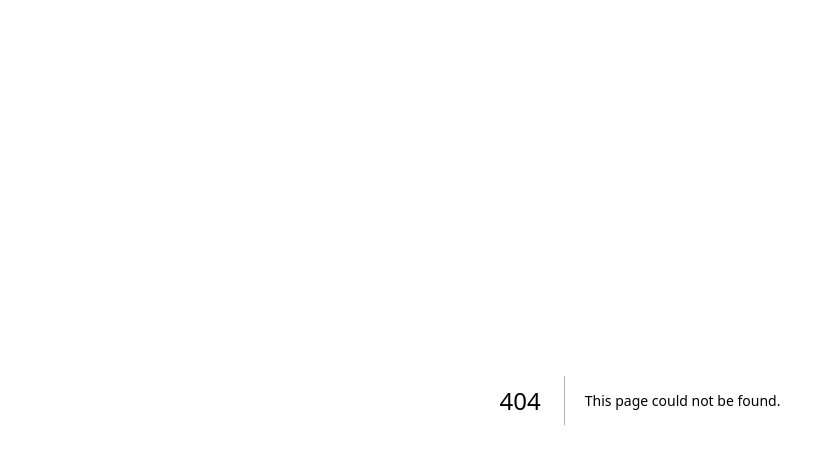
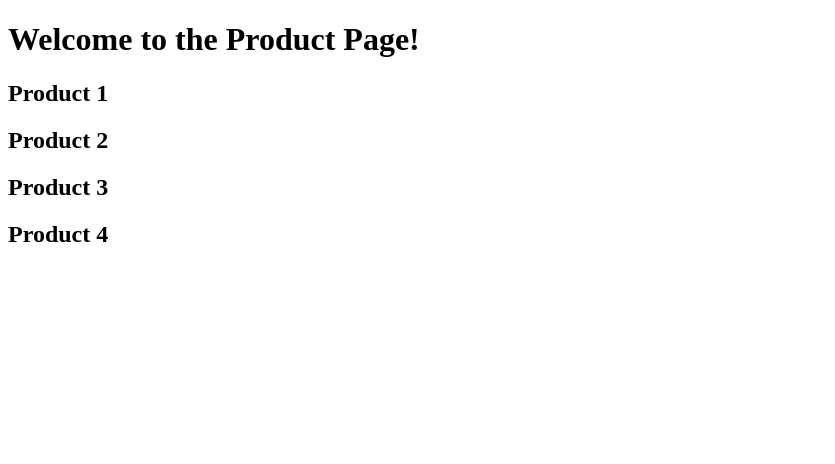
Before and after one commit to natanmuletahunde/next-tut, a Next.js app: page /product in a window 1280 px wide. Before the commit this address had no page. Shown: the top 464 px of the page, without its empty margins (0-835 px from the left). Built offline with nearby package versions, Linux system fonts and the light colour scheme.

Commit message:
create the dynamic route using the square bracket

```diff
--- /dev/null
+++ b/src/app/product/[productId]/page.tsx
@@ -0,0 +1,5 @@
+export default function ProductDetails(){
+    return <h1>
+        display product details
+    </h1>
+}
--- /dev/null
+++ b/src/app/product/page.tsx
@@ -0,0 +1,11 @@
+export default function Product() {
+    return (
+        <div>
+            <h1>Welcome to the Product Page!</h1>
+            <h2>Product 1</h2>
+            <h2>Product 2</h2>
+            <h2>Product 3</h2>
+            <h2>Product 4</h2>
+        </div>
+    );
+}
```
